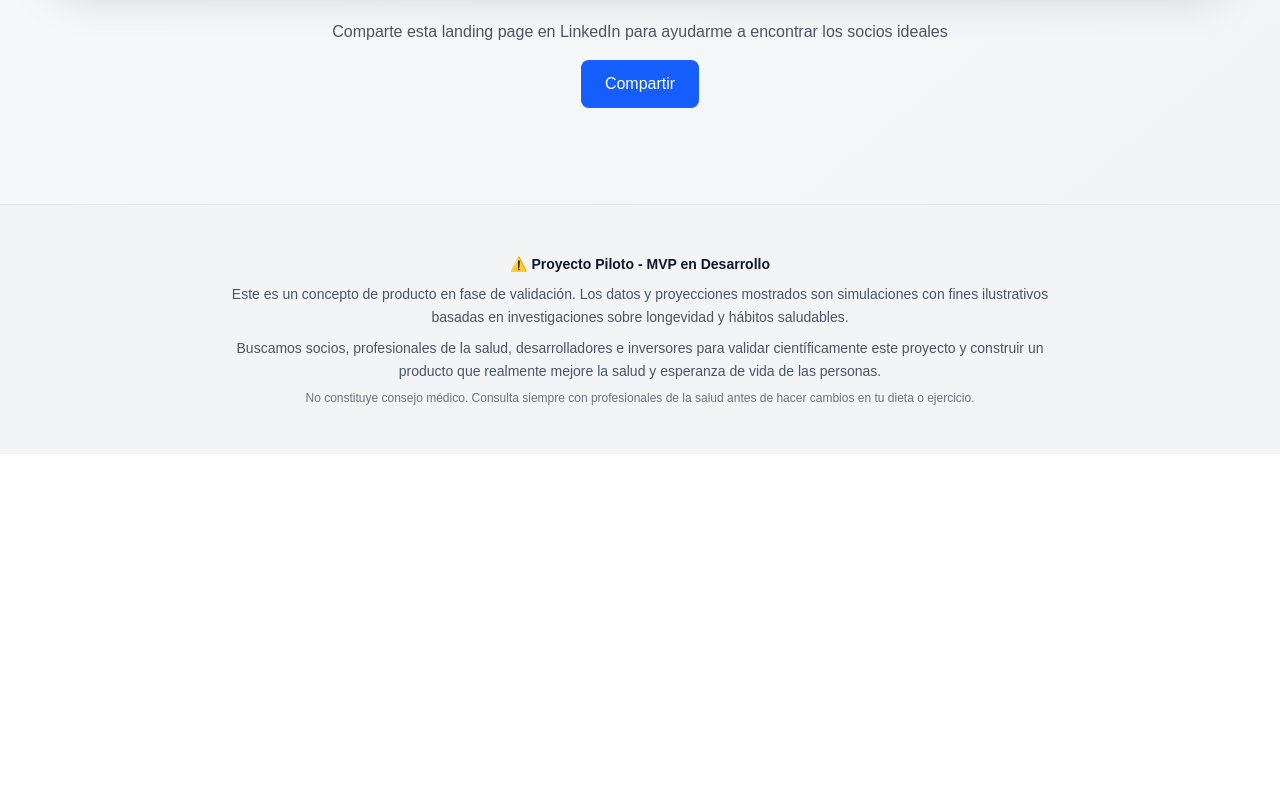
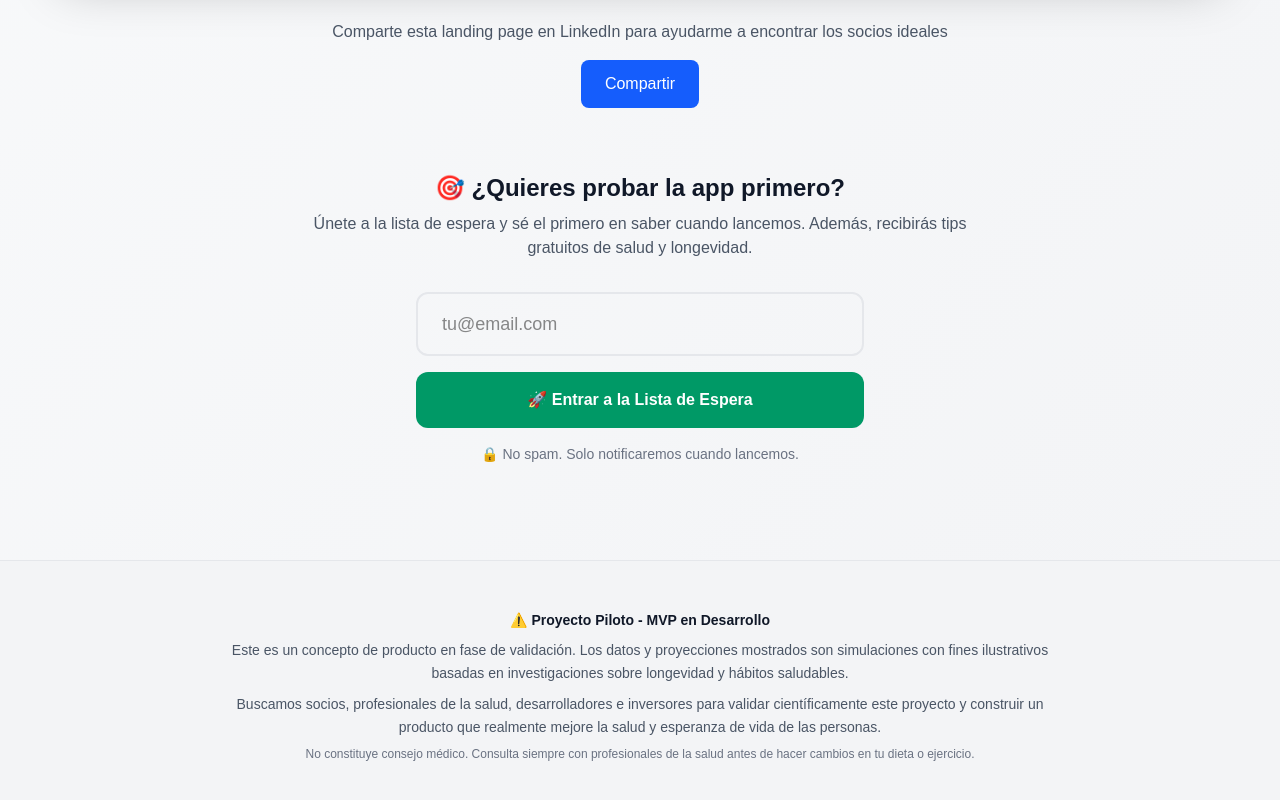
Before and after one commit to devjaime/app-entrenamiento-ia, a Next.js app: page / in a window 1280 px wide. Shown: the part 7365-8165 px from the top of the page. Before the commit the page ends 7819 px from the top, so only its background shows below. Built offline with nearby package versions, Linux system fonts and the light colour scheme.

Commit message:
feat: add waitlist signup component
- Add WaitlistSignup form to capture emails
- Add to CTA section
- Build successful

```diff
--- a/components/landing/CTA.tsx
+++ b/components/landing/CTA.tsx
@@ -1,4 +1,6 @@
 'use client';
+
+import WaitlistSignup from './WaitlistSignup';
 
 export default function CTA() {
   return (
@@ -133,6 +135,20 @@ export default function CTA() {
             </button>
           </div>
         </div>
+
+        {/* Waitlist Signup */}
+        <div className="mt-16 max-w-2xl mx-auto">
+          <div className="text-center mb-8">
+            <h3 className="text-2xl font-bold text-gray-900 dark:text-white mb-2">
+              🎯 ¿Quieres probar la app primero?
+            </h3>
+            <p className="text-gray-600 dark:text-gray-400">
+              Únete a la lista de espera y sé el primero en saber cuando lancemos.
+              Además, recibirás tips gratuitos de salud y longevidad.
+            </p>
+          </div>
+          <WaitlistSignup />
+        </div>
       </div>
     </section>
   );
--- /dev/null
+++ b/components/landing/WaitlistSignup.tsx
@@ -0,0 +1,79 @@
+"use client";
+
+import { useState } from 'react';
+
+export default function WaitlistSignup() {
+  const [email, setEmail] = useState('');
+  const [submitted, setSubmitted] = useState(false);
+  const [loading, setLoading] = useState(false);
+
+  const handleSubmit = async (e: React.FormEvent) => {
+    e.preventDefault();
+    if (!email) return;
+
+    setLoading(true);
+
+    // Simular guardado (en producción guardaría en DB)
+    await new Promise(resolve => setTimeout(resolve, 1000));
+
+    setSubmitted(true);
+    setLoading(false);
+  };
+
+  if (submitted) {
+    return (
+      <div className="bg-green-50 border border-green-200 rounded-2xl p-8 text-center">
+        <div className="text-5xl mb-4">✅</div>
+        <h3 className="text-xl font-bold text-green-800 mb-2">
+          ¡Estás en la lista!
+        </h3>
+        <p className="text-green-700">
+          Te avisaremos cuando lancemos. También te mandaremos tips gratuitos de salud y longevidad.
+        </p>
+      </div>
+    );
+  }
+
+  return (
+    <div className="w-full max-w-md mx-auto">
+      <form onSubmit={handleSubmit} className="space-y-4">
+        <div>
+          <label htmlFor="email" className="sr-only">
+            Email
+          </label>
+          <input
+            type="email"
+            id="email"
+            required
+            placeholder="tu@email.com"
+            value={email}
+            onChange={(e) => setEmail(e.target.value)}
+            className="w-full px-6 py-4 rounded-xl border-2 border-gray-200 focus:border-emerald-500 focus:outline-none text-lg"
+          />
+        </div>
+
+        <button
+          type="submit"
+          disabled={loading}
+          className="w-full py-4 px-6 bg-emerald-600 hover:bg-emerald-700 text-white font-bold rounded-xl transition-all duration-300 disabled:opacity-50 disabled:cursor-not-allowed"
+        >
+          {loading ? (
+            <span className="flex items-center justify-center gap-2">
+              <svg className="animate-spin h-5 w-5" viewBox="0 0 24 24">
+                <circle className="opacity-25" cx="12" cy="12" r="10" stroke="currentColor" strokeWidth="4" fill="none" />
+                <path className="opacity-75" fill="currentColor" d="M4 12a8 8 0 018-8V0C5.373 0 0 5.373 0 12h4zm2 5.291A7.962 7.962 0 014 12H0c0 3.042 1.135 5.824 3 7.938l3-2.647z" />
+              </svg>
+              Registrando...
+            </span>
+          ) : (
+            '🚀 Entrar a la Lista de Espera'
+          )}
+        </button>
+      </form>
+
+      <p className="text-center text-gray-500 text-sm mt-4">
+        🔒 No spam. Solo notificaremos cuando lancemos.
+      </p>
+    </div>
+  );
+}
```
Also changed, not shown: 1 other file (tests, documents, lock files or other folders).
